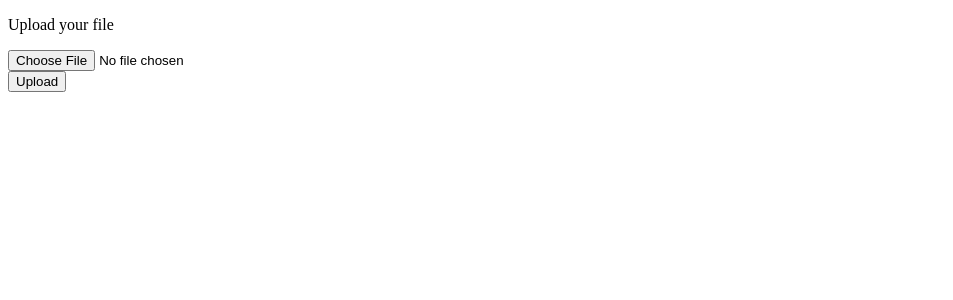
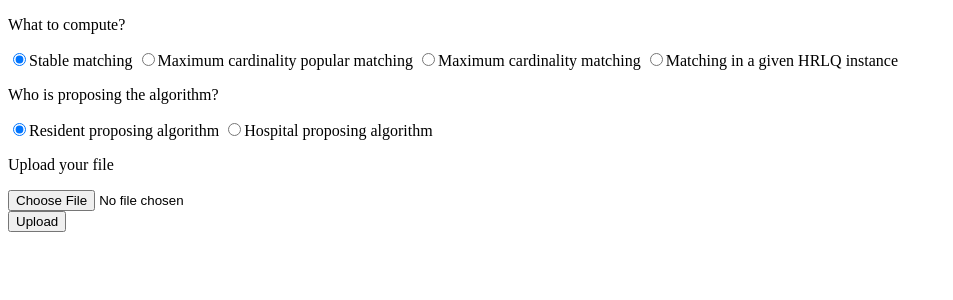
Before and after one commit to harimaruthachalam/SEAT_Core, a PHP site: page /fileUploader.php in a window 1280 px wide. Shown: the top 300 px of the page, without its empty margins (0-953 px from the left). Run offline with PHP 8.4, Linux system fonts and the light colour scheme.

Commit message:
Other options in File Upload

```diff
--- a/fileUploader.php
+++ b/fileUploader.php
@@ -5,7 +5,17 @@
 </head>
 <body>
   <form enctype="multipart/form-data" action="fileUploader.php" method="POST">
-    <p>Upload your file</p>
+    <p>What to compute?</p>
+    <input type="radio" name="compute" value="s" checked="checked">Stable matching</input>
+    <input type="radio" name="compute" value="p">Maximum cardinality popular matching</input>
+    <input type="radio" name="compute" value="m">Maximum cardinality matching</input>
+    <input type="radio" name="compute" value="h">Matching in a given HRLQ instance</input>
+    <br/>
+    <p>Who is proposing the algorithm?</p>
+    <input type="radio" name="proposing" value="A" checked="checked">Resident proposing algorithm</input>
+    <input type="radio" name="proposing" value="B">Hospital proposing algorithm</input>
+    <br/>
+      <p>Upload your file</p>
     <input type="file" name="uploaded_file"></input><br />
     <input type="submit" value="Upload"></input>
   </form>
@@ -18,7 +28,8 @@
     system('rm '.$path.'*');
     $path = $path . basename( $_FILES['uploaded_file']['name']);
     if(move_uploaded_file($_FILES['uploaded_file']['tmp_name'], $path)) {
-      $command = 'algo/GraphMatching/build/graphmatching -B -s -i ';
+      // $command = 'algo/GraphMatching/build/graphmatching -B -s -i ';
+      $command = 'algo/GraphMatching/build/graphmatching -'.$_POST['proposing'].' -'.$_POST['compute'].' -i ';
       $command = $command.$path;
       $command = $command.' -o ';
       $command = $command.'temp/output.txt';
```
